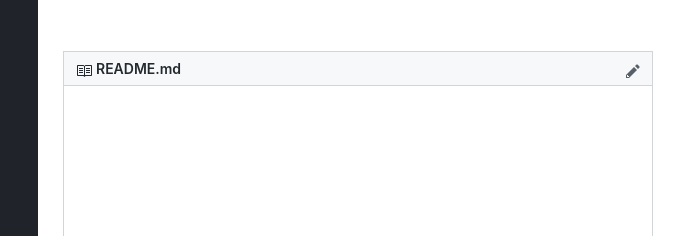
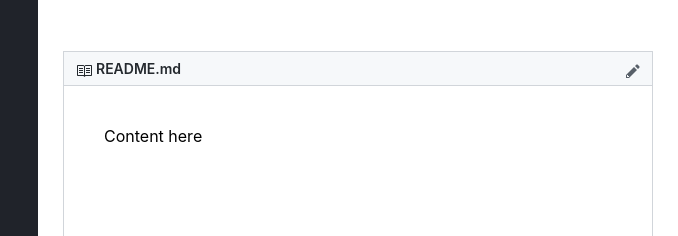
Before and after one commit to LucasLombardo/readme-previewer, a React (Create React App) app: page / in a window 1280 px wide. Shown: the top 236 px of the page, without its empty margins (602-1280 px from the left). Built offline with nearby package versions, Linux system fonts and the light colour scheme.

Commit message:
adds content block

```diff
--- a/src/Preview.js
+++ b/src/Preview.js
@@ -1,6 +1,7 @@
 import React, { Component } from 'react';
 import './Preview.scss';
-import { Icon } from 'Elements';
+// eslint-disable-next-line
+import { Icon } from "Elements";
 
 export default class Preview extends Component {
   render() {
@@ -14,7 +15,9 @@ export default class Preview extends Component {
               <Icon name="pencil" color="#586069" />
             </h3>
           </div>
-          <div className="body" />
+          <div className="body">
+            <p>Content here</p>
+          </div>
         </div>
       </div>
     );
--- a/src/Preview.scss
+++ b/src/Preview.scss
@@ -9,12 +9,9 @@
 }
 
 .top-bar {
-  box-sizing: border-box;
   padding: 8px;
   background-color: #f6f8fa;
   border-bottom: 1px solid #d1d5da;
-
-  //   align-content: center;
   h3 {
     margin: 0;
     display: flex;
@@ -34,3 +31,10 @@
     }
   }
 }
+
+.body {
+  padding: 40px;
+  p {
+    margin: 0;
+  }
+}
```
